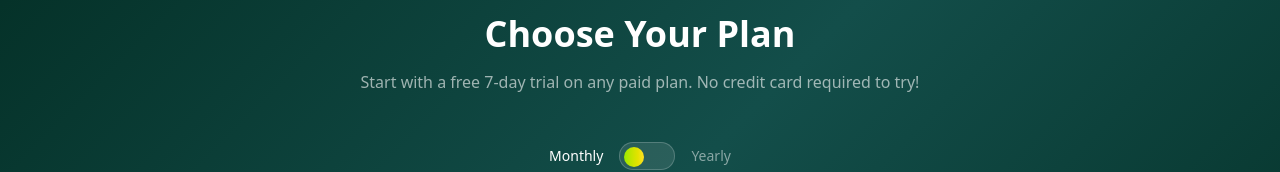
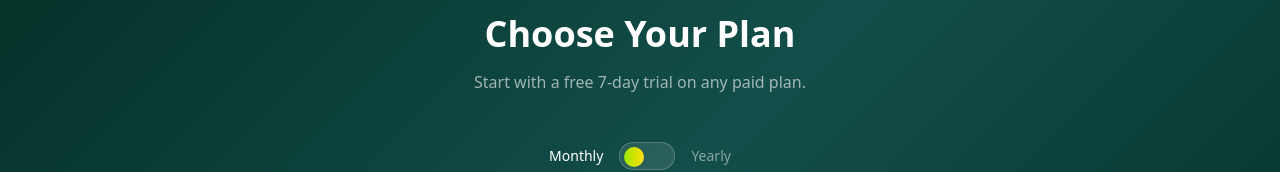
Before and after one commit to cherianaaron/pickleball-app, a Next.js app: page /pricing in a window 1280 px wide. Shown: the part 178-350 px from the top of the page. Built offline with nearby package versions, Linux system fonts and the light colour scheme; no server answers.

Commit message:
Remove incorrect 'no credit card required' text from pricing

```diff
--- a/app/pricing/page.tsx
+++ b/app/pricing/page.tsx
@@ -93,7 +93,7 @@ function PricingContent() {
             Choose Your Plan
           </h1>
           <p className="text-white/60 max-w-2xl mx-auto">
-            Start with a free 7-day trial on any paid plan. No credit card required to try!
+            Start with a free 7-day trial on any paid plan.
           </p>
 
           {cancelled && (
```
